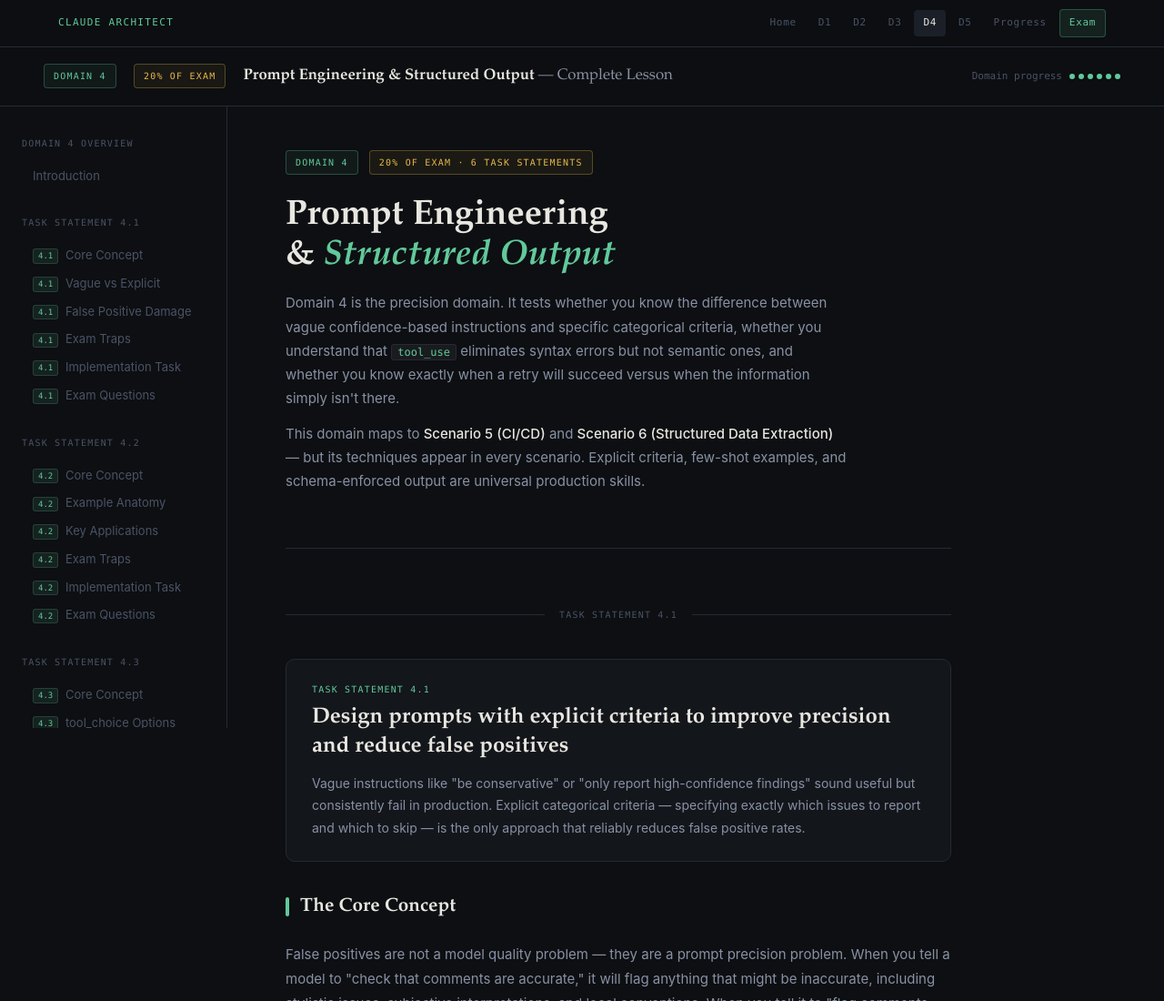
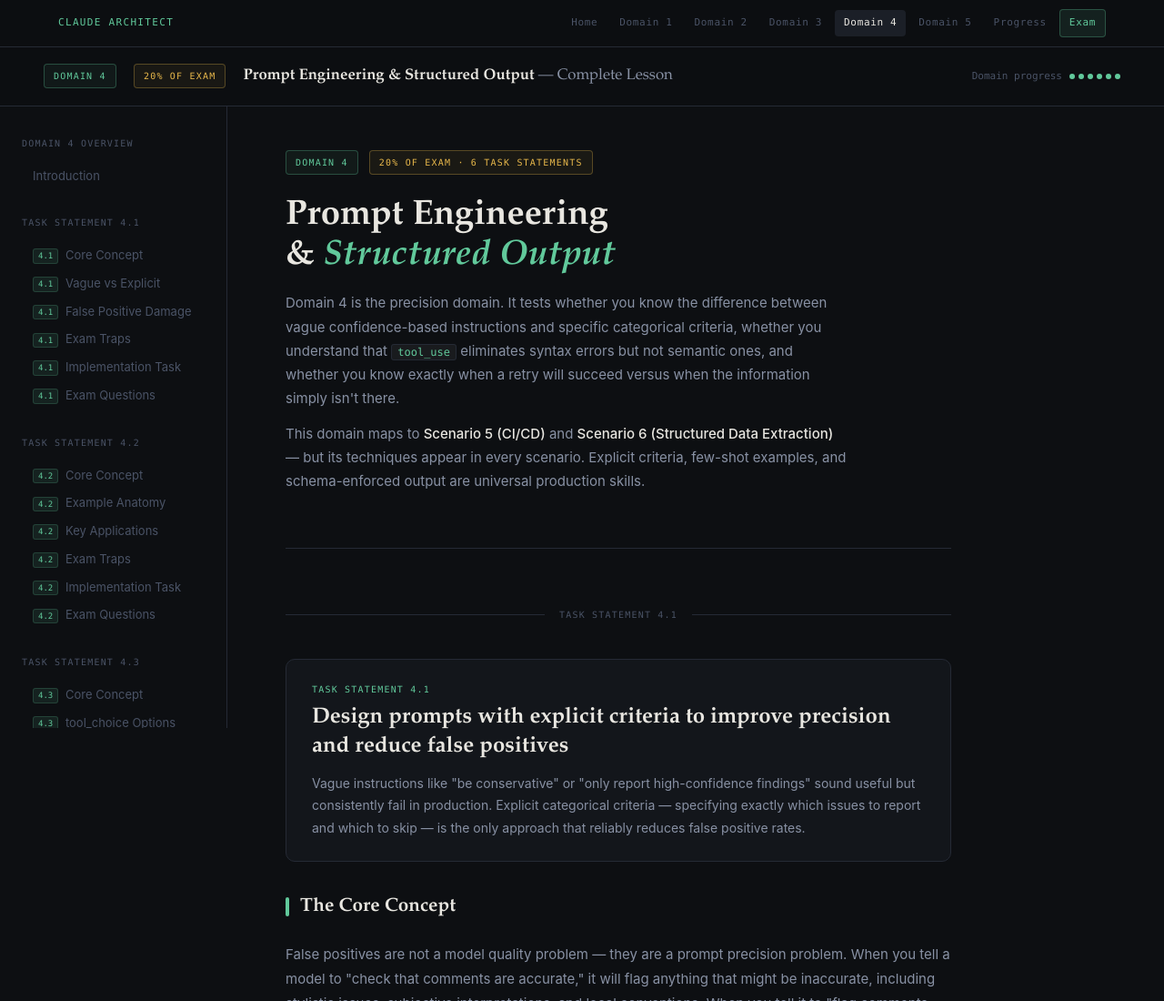
Before and after one commit to moisesprat/claude-certified-architect-guide, a website: page domain4.html in a window 1280 px wide. Shown: the top 1100 px of the page at 91% size. Drawn offline with Linux system fonts and the light colour scheme.

Commit message:
Update navigation links to use full domain names for improved clarity

```diff
--- a/domain4.html
+++ b/domain4.html
@@ -272,11 +272,11 @@
     <button class="nav-hamburger" onclick="toggleNav()">&#9776;</button>
     <div class="nav-links" id="nav-links">
       <a href="./index.html">Home</a>
-      <a href="./domain1.html">D1</a>
-      <a href="./domain2.html">D2</a>
-      <a href="./domain3.html">D3</a>
-      <a href="./domain4.html">D4</a>
-      <a href="./domain5.html">D5</a>
+      <a href="./domain1.html">Domain 1</a>
+      <a href="./domain2.html">Domain 2</a>
+      <a href="./domain3.html">Domain 3</a>
+      <a href="./domain4.html">Domain 4</a>
+      <a href="./domain5.html">Domain 5</a>
       <a href="./progress.html">Progress</a>
       <a href="./exam.html" class="nav-exam-btn">Exam</a>
     </div>
```
Also changed, not shown: domain5.html (+5 -5 lines), exam.html (+5 -5 lines), index.html (+5 -5 lines), progress.html (+5 -5 lines).
